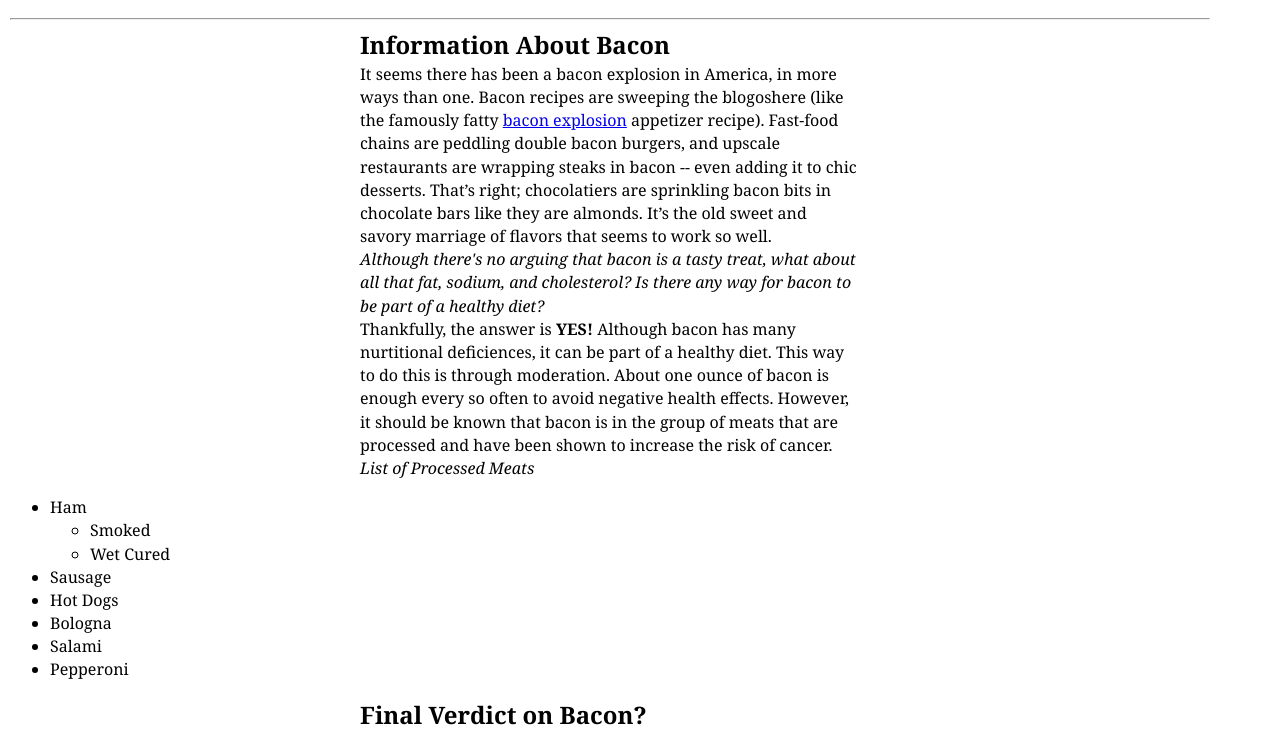
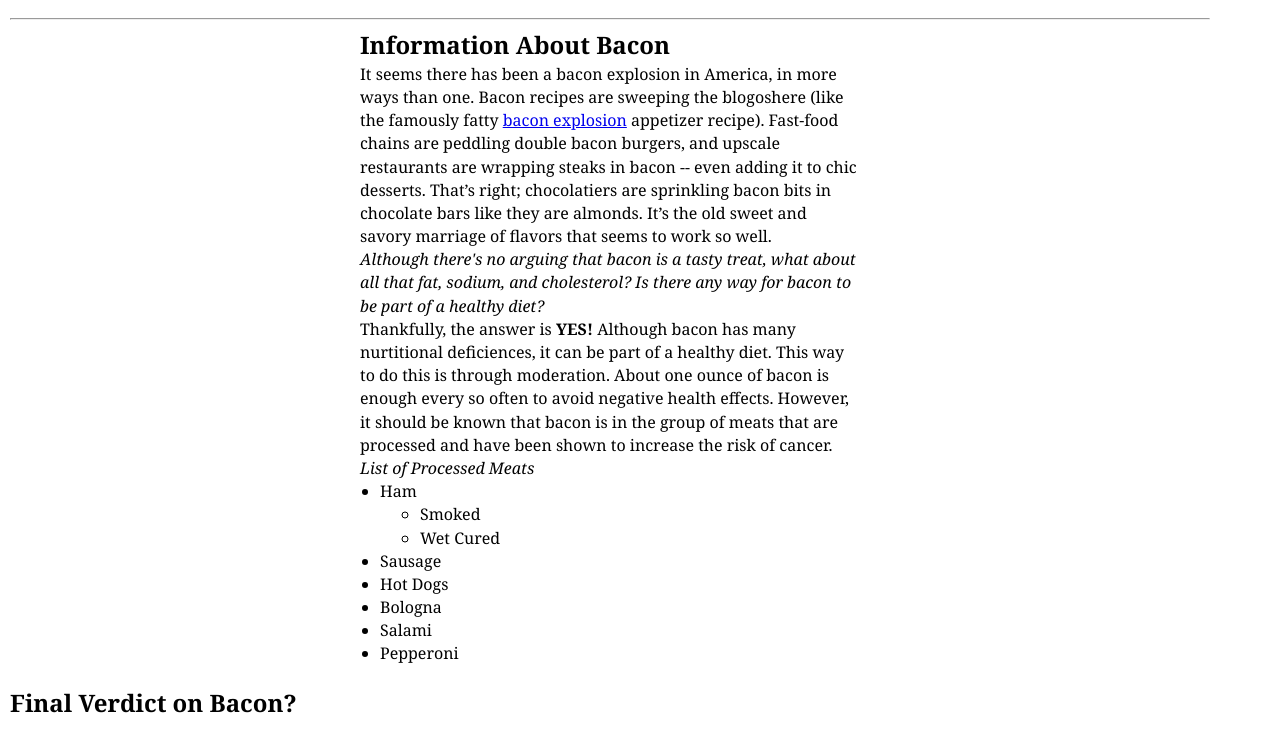
Before and after one commit to MJAmk/MJAmk.github.io, a plain HTML site: page fixerupper.html in a window 1280 px wide. Shown: the top 729 px of the page. Drawn offline with Linux system fonts and the light colour scheme; grey boxes are pictures that could not be loaded.

Commit message:
Update style2.css

```diff
--- a/css/style2.css
+++ b/css/style2.css
@@ -17,12 +17,11 @@ p {
     max-width: 500px;
     margin: 0 auto;
 }
-h2 {
+.bacon {
     max-width: 500px;
     margin: 0 auto;
 }
-.bacon-info {
+ul {
+    max-width: 500px;
+    margin: 0 auto;
 }
-
-.bacon-answer {
-}
```
